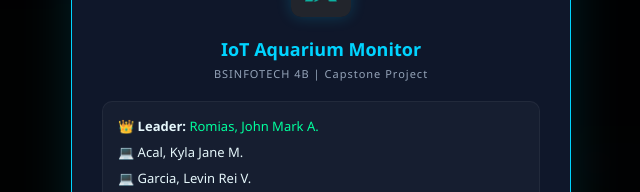
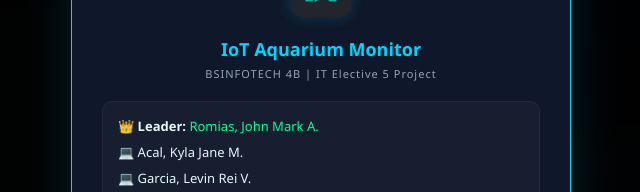
Before and after one commit to siirmoshii1/IoT-Based-Aquarium-pH-Monitoring-System, a plain HTML site: page index.html in a window 1280 px wide. Shown: the part 267-459 px from the top of the page, 319-959 px from the left. Drawn offline with nearby package versions, Linux system fonts and the light colour scheme.

Commit message:
Update index.html

```diff
--- a/index.html
+++ b/index.html
@@ -177,7 +177,7 @@
     <div class="wizard-box">
         <img src="logo.jpg" style="width:60px; margin-bottom:15px; border-radius:10px; box-shadow: 0 0 15px rgba(0,212,255,0.2);">
         <h2 style="color:var(--primary); margin-bottom:5px; font-size: 18px;">IoT Aquarium Monitor</h2>
-        <p style="color:var(--text-muted); font-size:11px; letter-spacing:1px; margin-bottom:20px;">BSINFOTECH 4B | Capstone Project</p>
+        <p style="color:var(--text-muted); font-size:11px; letter-spacing:1px; margin-bottom:20px;">BSINFOTECH 4B | IT Elective 5 Project</p>
         <div style="text-align:left; background:rgba(255,255,255,0.03); padding:15px; border-radius:10px; margin-bottom:20px; border:1px solid rgba(255,255,255,0.05); font-size: 13px;">
             <p style="margin-bottom:8px;">👑 <strong>Leader:</strong> <span style="color:var(--accent)">Romias, John Mark A.</span></p>
             <p style="margin-bottom:8px;">💻 Acal, Kyla Jane M.</p>
@@ -580,4 +580,5 @@ if ('serviceWorker' in navigator) {
 
 
 </body>
+
 </html>
```
